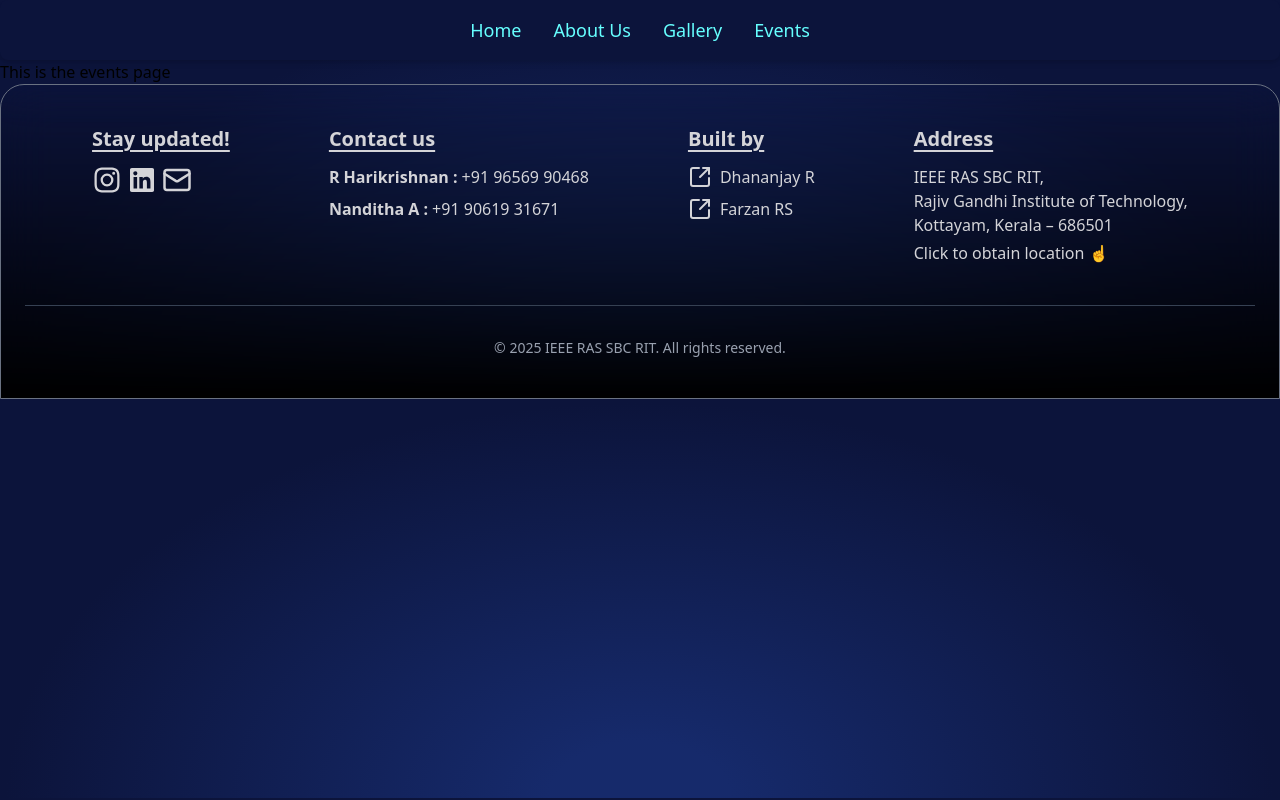
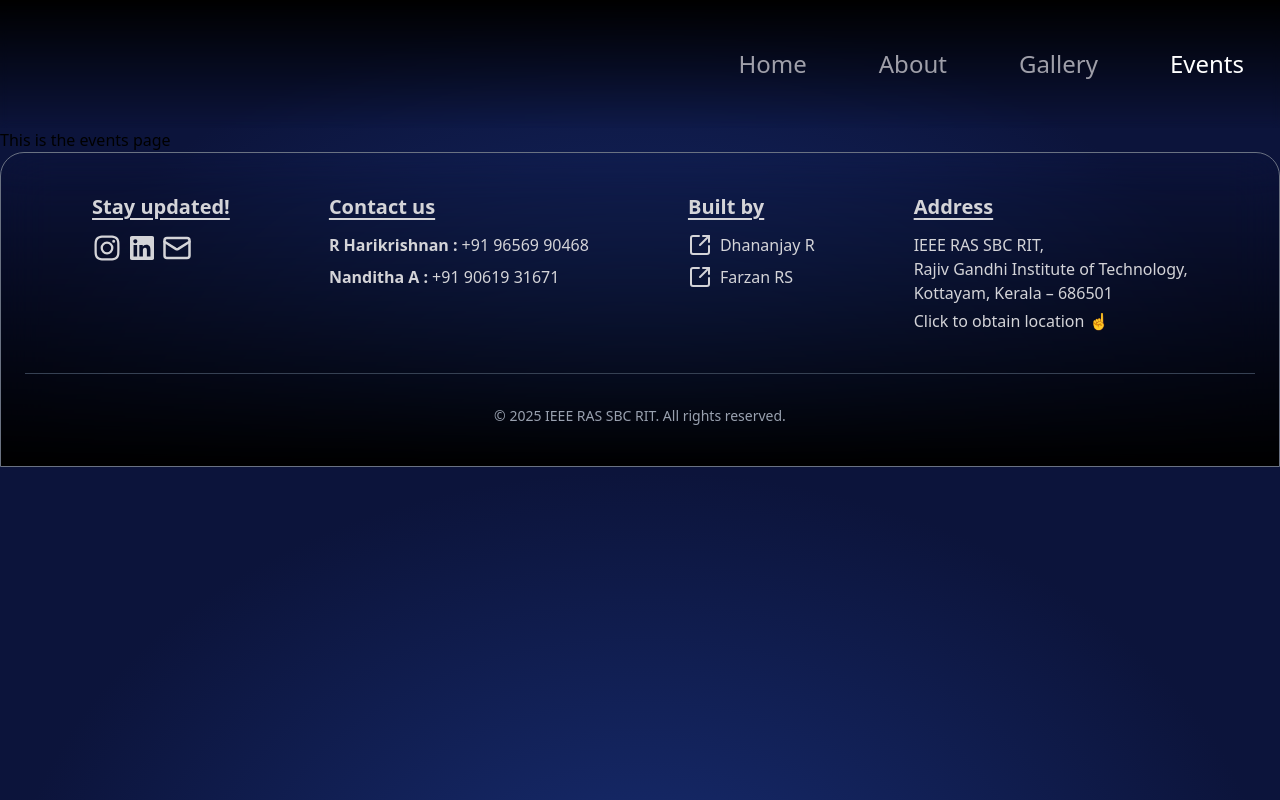
Before and after one commit to IEEE-SB-RIT/TechFuse-2.0, a Next.js app: page /events in a window 1280 px wide. Built offline with nearby package versions, Linux system fonts and the light colour scheme.

Commit message:
added the old header and navbar

```diff
--- a/src/app/layout.tsx
+++ b/src/app/layout.tsx
@@ -1,18 +1,7 @@
 import type { Metadata } from "next";
-import { Geist, Geist_Mono } from "next/font/google";
 import "./globals.css";
-import Header from "@/components/header";
 import Footer from "@/components/footer";
-
-const geistSans = Geist({
-  variable: "--font-geist-sans",
-  subsets: ["latin"],
-});
-
-const geistMono = Geist_Mono({
-  variable: "--font-geist-mono",
-  subsets: ["latin"],
-});
+import Navbar from "@/components/navBar";
 
 export const metadata: Metadata = {
   title: "TechFuse 2.0",
@@ -26,10 +15,8 @@ export default function RootLayout({
 }>) {
   return (
     <html lang="en">
-      <body
-        className={`${geistSans.variable} ${geistMono.variable} antialiased bg-tf-radial-pattern`}
-      >
-        <Header />
+      <body className={` antialiased bg-tf-radial-pattern`}>
+        <Navbar />
         <main>{children}</main>
         <Footer />
       </body>
--- /dev/null
+++ b/src/components/NavItem.tsx
@@ -0,0 +1,37 @@
+"use client";
+
+import Link from "next/link";
+import { usePathname } from "next/navigation";
+
+interface NavItemProps {
+  text: string;
+  path: string;
+  onClick?: () => void;
+  isMobile?: boolean;
+}
+
+const NavItem = ({ text, path, onClick, isMobile }: NavItemProps) => {
+  const pathname = usePathname();
+
+  const handleClick = () => {
+    if (isMobile && onClick) onClick();
+  };
+
+  const isActive = pathname === path;
+
+  return (
+    <div>
+      <Link
+        href={path}
+        onClick={handleClick}
+        className={`font-josefin px-4 py-2 text-2xl font-medium transition-colors ${
+          isActive ? "text-white" : "text-zinc-400 hover:text-[var(--primary)]"
+        }`}
+      >
+        {text}
+      </Link>
+    </div>
+  );
+};
+
+export default NavItem;
--- /dev/null
+++ b/src/components/navBar.tsx
@@ -0,0 +1,163 @@
+"use client";
+
+import { useState, useEffect, useCallback, useRef } from "react";
+import NavItem from "@/components/NavItem";
+
+const Navbar = () => {
+  const [isMobile, setIsMobile] = useState(true);
+  const [isOpen, setIsOpen] = useState(false);
+  const initialized = useRef(false);
+  const navRef = useRef<HTMLDivElement | null>(null);
+
+  const closeMenu = useCallback(() => {
+    setIsOpen(false);
+  }, []);
+
+  useEffect(() => {
+    if (isMobile && isOpen) {
+      document.body.style.overflow = "hidden";
+    } else {
+      document.body.style.overflow = "unset";
+    }
+
+    return () => {
+      document.body.style.overflow = "unset";
+    };
+  }, [isMobile, isOpen]);
+
+  useEffect(() => {
+    if (!initialized.current) {
+      setIsMobile(window.innerWidth <= 640);
+      initialized.current = true;
+    }
+
+    const checkScreenSize = () => {
+      setIsMobile(window.innerWidth <= 640);
+      if (window.innerWidth > 640) closeMenu();
+    };
+
+    window.addEventListener("resize", checkScreenSize);
+    return () => window.removeEventListener("resize", checkScreenSize);
+  }, [closeMenu]);
+  useEffect(() => {
+    const handleOutsideClick = (event: MouseEvent) => {
+      if (navRef.current && !navRef.current.contains(event.target as Node)) {
+        closeMenu();
+      }
+    };
+    if (isMobile && isOpen) {
+      document.addEventListener("mousedown", handleOutsideClick);
+    }
+    return () => {
+      document.removeEventListener("mousedown", handleOutsideClick);
+    };
+  }, [isMobile, isOpen, closeMenu]);
+
+  return (
+    <>
+      {isMobile && isOpen && (
+        <div onClick={closeMenu} onTouchStart={closeMenu} />
+      )}
+      {isMobile && (
+        <button
+          className="fixed z-[80] top-4 left-4 w-12 h-12 flex items-center justify-center"
+          onClick={() => setIsOpen(!isOpen)}
+          aria-label={isOpen ? "Close menu" : "Open menu"}
+        >
+          <span
+            className={`absolute flex items-center justify-center transition-opacity duration-300 ease-in-out ${
+              isOpen ? "opacity-0 scale-90" : "opacity-70 scale-100"
+            }`}
+          >
+            <svg
+              xmlns="http://www.w3.org/2000/svg"
+              width="36"
+              height="36"
+              viewBox="0 0 24 24"
+            >
+              <path
+                fill="none"
+                stroke="currentColor"
+                strokeLinecap="round"
+                strokeLinejoin="round"
+                strokeWidth="2"
+                d="M4 6h16M4 12h16M4 18h7"
+              />
+            </svg>
+          </span>
+          <span
+            className={`absolute flex items-center justify-center transition-all duration-300 ease-in-out ${
+              isOpen ? "opacity-70 scale-90" : "opacity-0 scale-100"
+            }`}
+          >
+            <svg
+              xmlns="http://www.w3.org/2000/svg"
+              width="36" // Same size as hamburger
+              height="36" // Same size as hamburger
+              viewBox="0 0 24 24"
+            >
+              <path
+                fill="currentColor"
+                d="m12 13.4l-4.9 4.9q-.275.275-.7.275t-.7-.275t-.275-.7t.275-.7l4.9-4.9l-4.9-4.9q-.275-.275-.275-.7t.275-.7t.7-.275t.7.275l4.9 4.9l4.9-4.9q.275-.275.7-.275t.7.275t.275.7t-.275.7L13.4 12l4.9 4.9q.275.275.275.7t-.275.7t-.7.275t-.7-.275z"
+              />
+            </svg>
+          </span>
+        </button>
+      )}
+
+      <nav
+        ref={navRef}
+        className={`top-0 z-[70] flex bg-gradient-to-b from-black to-transparent backdrop-blur-xs ${
+          isMobile
+            ? `fixed h-full w-[80%] -translate-x-full flex-col justify-between items-start transition-transform duration-300 ease-in-out ${
+                isOpen ? "translate-x-0" : "-translate-x-full"
+              }`
+            : "sticky h-32 w-full flex-row justify-between items-center"
+        }`}
+      >
+        {/* <Link
+					to="/"
+					className="max-sm:translate-y-20"
+					onClick={isMobile ? closeMenu : undefined}
+				>
+					<img src={logo} alt="Event logo" className="w-40 ml-10" />
+				</Link> */}
+        <div
+          className={`w-full h-full flex ${
+            isMobile
+              ? "flex-col items-start justify-center"
+              : "flex-row items-center  justify-end"
+          }  p-5 gap-10`}
+        >
+          <NavItem
+            text="Home"
+            path="/"
+            onClick={closeMenu}
+            isMobile={isMobile}
+          />
+
+          <NavItem
+            text="About"
+            path="/about"
+            onClick={closeMenu}
+            isMobile={isMobile}
+          />
+          <NavItem
+            text="Gallery"
+            path="/gallery"
+            onClick={closeMenu}
+            isMobile={isMobile}
+          />
+          <NavItem
+            text="Events"
+            path="/events"
+            onClick={closeMenu}
+            isMobile={isMobile}
+          />
+        </div>
+      </nav>
+    </>
+  );
+};
+
+export default Navbar;
```
